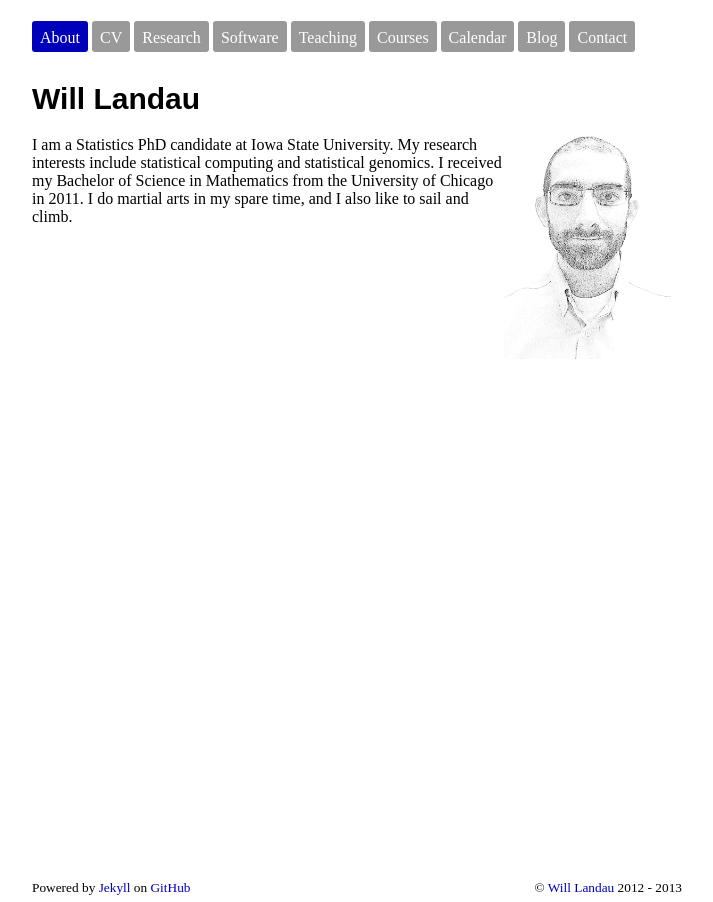
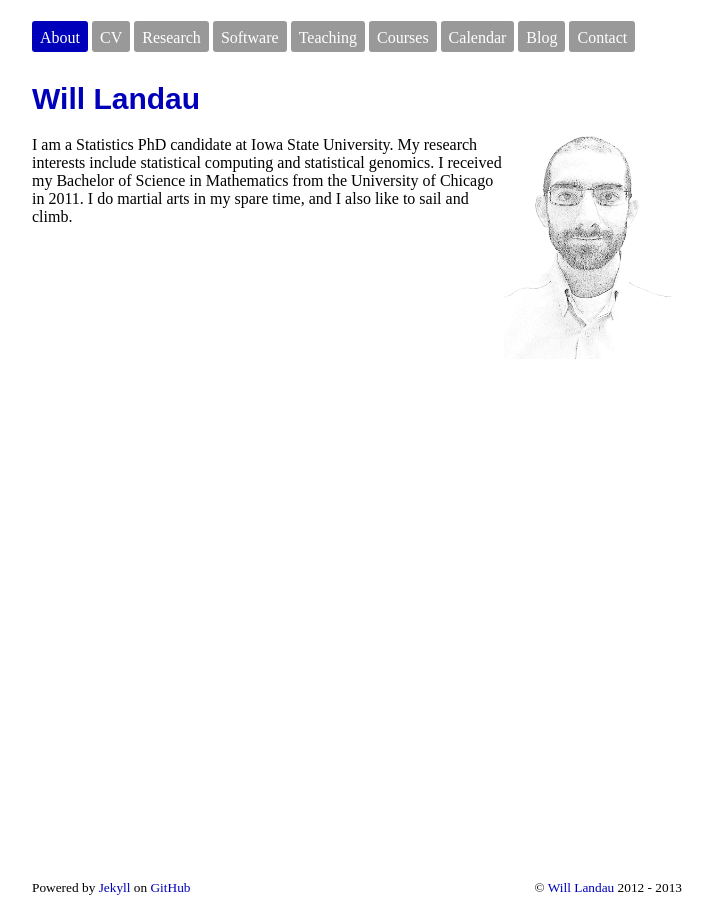
Before and after one commit to wlandau/wlandau.github.io, a Jekyll site: the page built from index.html, in a window 1280 px wide. Shown: the whole page, without its empty margins (303-1016 px from the left). Built offline with Jekyll 4.4.1, drawn with Linux system fonts in a browser that asks for light colours; nearby versions of some CDN libraries.

Commit message:
playing with headings

```diff
--- a/css/wml-custom.css
+++ b/css/wml-custom.css
@@ -11,6 +11,7 @@ html{
 
 h1, h2, h3, h4{
   font-family: sans-serif;
+  color: #0000BB;
 }
 
 h1{
```
